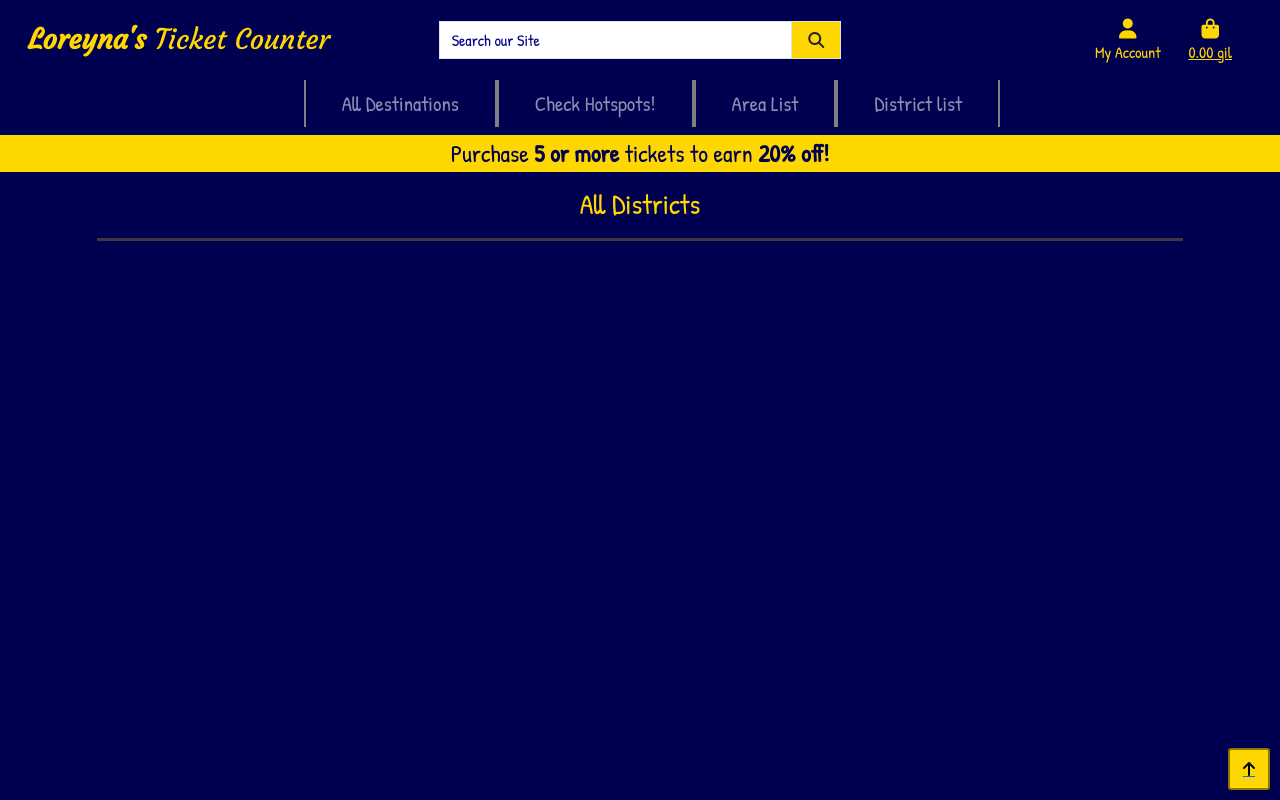
After one commit to lukemunsch/loreynas-ticket-counter, a Django app: page /destinations/districts/ in a window 1280 px wide. The commit adds this page. Run offline with Django 3.2, Linux system fonts and the light colour scheme; data that the repository does not hold is empty; some libraries are stand-ins or nearby versions.

Commit message:
add templates to view areas and districts

```diff
--- /dev/null
+++ b/destinations/templates/destinations/districts.html
@@ -0,0 +1,92 @@
+{% extends 'base.html' %}
+{% load static %}
+
+{% block page_header %}
+<div class="container header-container">
+    <div class="row">
+        <div class="col mb-4"></div>
+    </div>
+</div>
+{% endblock %}
+
+{% block content %}
+<div class="overlay"></div>
+<div class="containter-fluid">
+    <div class="row">
+        <div class="destination-container col-10 offset-1 text-gold px-0 h-100">
+            <div class="text-center">
+                <h3>All Districts</h3>
+                <hr class="gold-band">
+            </div>
+            <div class="row">
+                {% for d in districts %}
+                <div class="col-sm-6 col-md-4 col-lg-3 col-xl-2 mb-1">
+                    <div class="card bg-transparent h-100 border-darkgold">
+                        <div class="card-body pb-0">
+                            <p class="text-gold plain-text mb-0">{{ d.friendly_district_name }}</p>
+                        </div>
+                        <div class="card-footer bg-transparent pt-0 border-0 text-left">
+                            <div class="row">
+                                <div class="col">
+                                    <p class="text-lightblue small mt-1 mb-0">
+                                        <i class="fas fa-map mx-1"></i>located in {{ d.area.friendly_area_name }}
+                                    </p>
+                                </div>
+                            </div>
+                            {% if request.user.is_superuser %}
+                            <small class="ml-3">
+                                <a href="#">Edit</a> |
+                                <a href="#" class="text-danger">Delete</a>
+                            </small>
+                            {% endif %}
+                        </div>
+                    </div>
+                </div>
+                {% if forloop.counter|divisibleby:1 %}
+                <div class="col-12 d-sm-none mb-2">
+                    <hr class="gold-band">
+                </div>
+                {% endif %}
+                {% if forloop.counter|divisibleby:2 %}
+                <div class="col-12 d-none d-sm-block d-md-none mb-3">
+                    <hr class="gold-band">
+                </div>
+                {% endif %}
+                {% if forloop.counter|divisibleby:3 %}
+                <div class="col-12 d-none d-md-block d-lg-none mb-3">
+                    <hr class="gold-band">
+                </div>
+                {% endif %}
+                {% if forloop.counter|divisibleby:4 %}
+                <div class="col-12 d-none d-lg-block d-xl-none mb-3">
+                    <hr class="gold-band">
+                </div>
+                {% endif %}
+                {% if forloop.counter|divisibleby:6 %}
+                <div class="col-12 d-none d-xl-block mb-3">
+                    <hr class="gold-band">
+                </div>
+                {% endif %}
+                {% endfor %}
+            </div>
+        </div>
+    </div>
+</div>
+<div class="btt-button shadow-sm rounded-1 btn-gold border-darkgold">
+    <a class="btt-link d-flex h-100">
+        <i class="fas fa-arrow-up text-black mx-auto my-auto"></i>
+    </a>
+</div>
+
+{% endblock %}
+
+{% block postloadjs %}
+{{ block.super }}
+<script type="text/javascript">
+    $('.btt-link').click(function () {
+        window.scrollTo(0, 0)
+    })
+</script>
+
+
+{% endblock %}
--- a/destinations/urls.py
+++ b/destinations/urls.py
@@ -4,5 +4,7 @@ from . import views
 
 urlpatterns = [
     path('', views.all_destinations, name='destinations'),
+    path('areas/', views.all_areas, name='areas'),
+    path('districts/', views.all_districts, name='districts'),
     path('<int:destination_id>/', views.destination_detail, name='destination_detail'),
 ]
--- a/destinations/views.py
+++ b/destinations/views.py
@@ -4,6 +4,24 @@ from django.db.models import Q
 from django.db.models.functions import Lower
 
 from .models import Destination, Area, District
+
+
+def all_areas(request):
+    """set up a page for all areas"""
+    areas = Area.objects.all()
+    context = {
+        'areas': areas,
+    }
+    return render(request, 'destinations/areas.html', context)
+
+
+def all_districts(request):
+    """set up a page for all areas"""
+    districts = District.objects.all()
+    context = {
+        'districts': districts,
+    }
+    return render(request, 'destinations/districts.html', context)
 
 
 def all_destinations(request):
--- a/templates/base.html
+++ b/templates/base.html
@@ -77,11 +77,6 @@
                         </a>
                         <div class="dropdown-menu border-0" aria-labelledby="user-options">
                             {% if request.user.is_authenticated %}
-                            {% if request.user.is_superuser %}
-                            <a href="#" class="dropdown-item">Area Management</a>
-                            <a href="#" class="dropdown-item">District Management</a>
-                            <a href="#" class="dropdown-item">Destination Management</a>
-                            {% endif %}
                             <a href="#" class="dropdown-item">My Profile</a>
                             <a href="{% url 'account_logout' %}" class="dropdown-item">Logout</a>
                             {% else %}
--- a/templates/includes/main-nav.html
+++ b/templates/includes/main-nav.html
@@ -16,11 +16,28 @@
                 <a href="{% url 'destinations' %}" class="dropdown-item">All Destinations</a>
             </div>
         </li>
-
-        <li class="nav-item dropdown">
-            <a class="nav-link text-gold" href="#">
+        <li class="nav-item">
+            <a class="nav-link" href="#">
                 Check Hotspots!
             </a>
         </li>
+        <li class="nav-item">
+            <a href="{% url 'areas' %}" class="font-weight-bold nav-link mr-5" id="area-link">Area List</a>
+        </li>
+        <li class="nav-item">
+            <a href="{% url 'districts' %}" class="font-weight-bold nav-link mr-5" id="district-link">District list</a>
+        </li>
+        {% if request.user.is_superuser %}
+        <li class="nav-item dropdown">
+            <a class="font-weight-bold nav-link mr-5" href="#" id="content-admin-link" data-toggle="dropdown" aria-haspopup="true" aria-expanded="false">
+                Admin Management
+            </a>
+            <div class="dropdown-menu border-0" aria-labelledby="content-admin-link">
+                <a href="#" class="dropdown-item">Add Area</a>
+                <a href="#" class="dropdown-item">Add District</a>
+                <a href="#" class="dropdown-item ">Add Destination</a>
+            </div>
+        </li>
+        {% endif %}
     </ul>
 </div>
--- a/templates/includes/mobile-top-header.html
+++ b/templates/includes/mobile-top-header.html
@@ -32,9 +32,6 @@
     </a>
     <div class="dropdown-menu border-0" aria-labelledby="user-options">
         {% if request.user.is_authenticated %}
-        {% if request.user.is_superuser %}
-        <a href="#" class="dropdown-item">Product Management</a>
-        {% endif %}
         <a href="#" class="dropdown-item">My Profile</a>
         <a href="{% url 'account_logout' %}" class="dropdown-item">Logout</a>
         {% else %}
--- a/wallet/templates/wallet/wallet.html
+++ b/wallet/templates/wallet/wallet.html
@@ -16,7 +16,7 @@
 <div class="container mb-2">
     <div class="row">
         <div class="col">
-            <h2 class="text-gold text-uppercase px-5">Ticket Wallet</h2>
+            <h2 class="text-gold text-center text-uppercase px-5">Ticket Wallet</h2>
             <hr class="gold-band">
         </div>
     </div>
```
Also changed, not shown: destinations/templates/destinations/areas.html (added, +57 -0 lines), templates/includes/toasts/toast-success.html (+45 -1 lines), wallet/views.py (+3 -5 lines), README.md.
